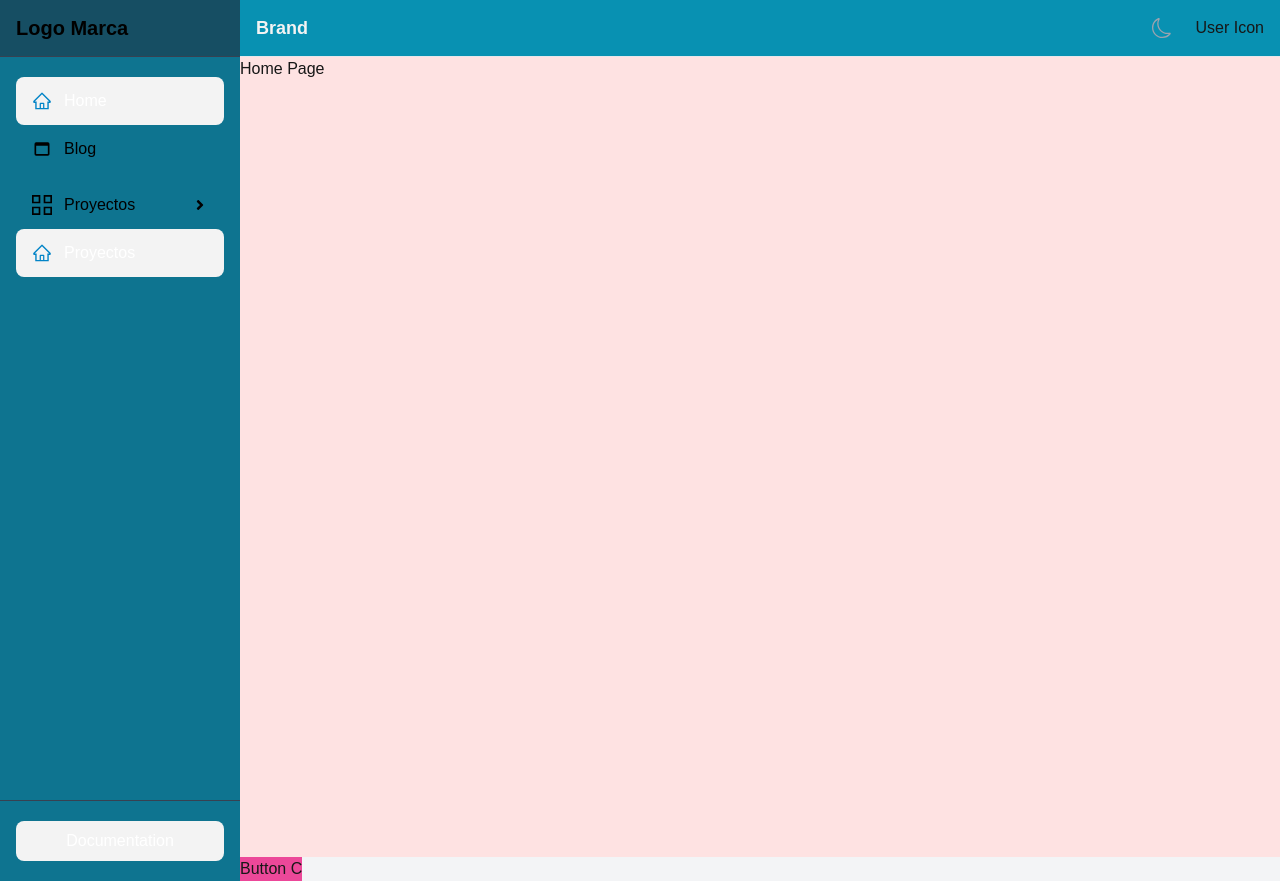
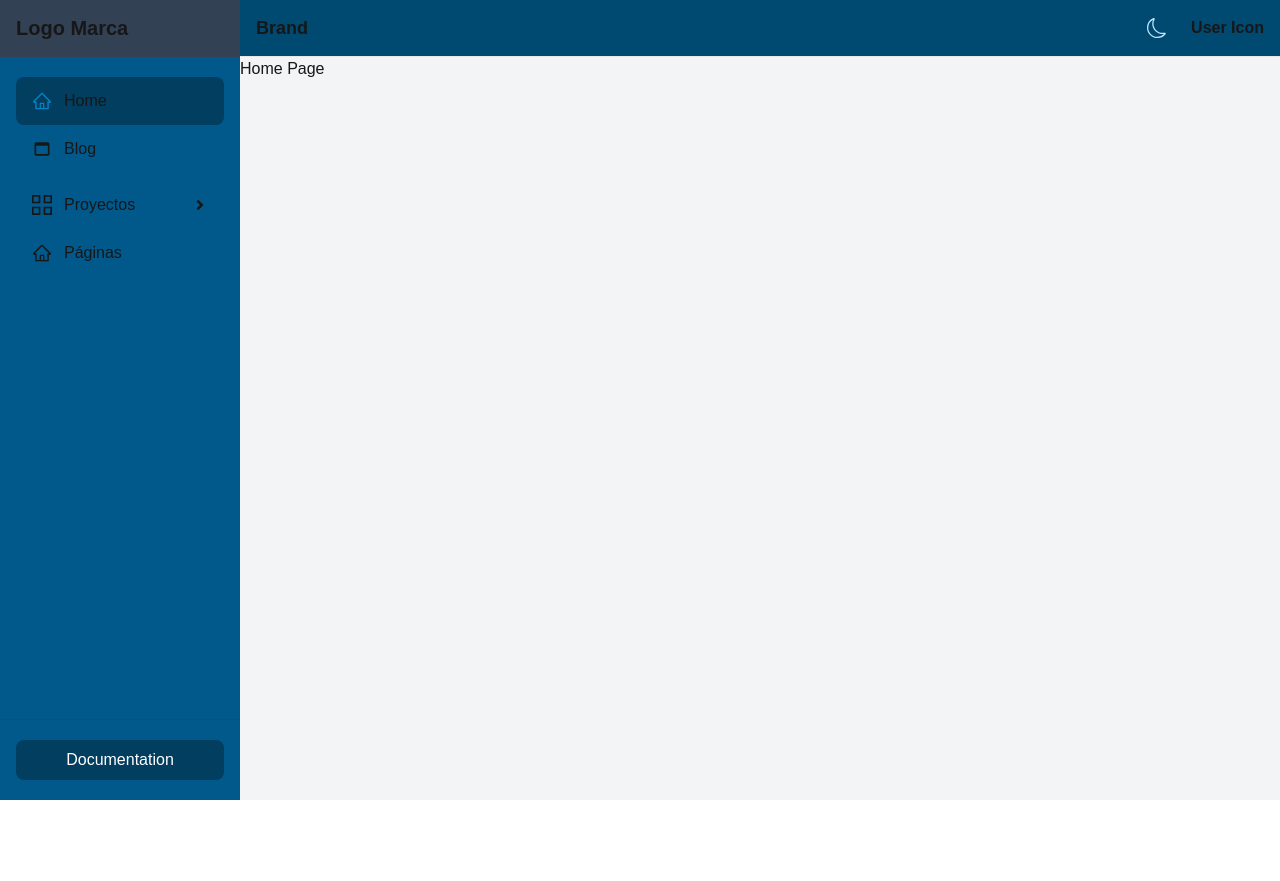
Before and after one commit to wisin007castro/base-next, a Next.js app: page / in a window 1280 px wide. After the commit the page ends 800 px from the top, so only its background shows below. Built offline with nearby package versions, Linux system fonts and the light colour scheme.

Commit message:
ajustando colores

```diff
--- a/app/components/layouts/Header.tsx
+++ b/app/components/layouts/Header.tsx
@@ -15,7 +15,7 @@ const Header = () => {
   }, [])
 
   return (
-    <header className='bg-cyan-600 dark:bg-brandOpacity border-b border-gray-200 dark:border-gray-700'>
+    <header className='bg-brand border-b border-gray-200 dark:border-gray-700'>
       <div className='w-full'>
         <div className='flex items-stretch justify-between h-14'>
           {/* Mobile Toggle Menu */}
@@ -24,25 +24,25 @@ const Header = () => {
               <button
                 onClick={toggleMenu}
                 className='p-2 hover:text-gray-100 dark:hover:bg-gray-700 rounded transition'
-                title='Show aside menu'
+                title='Mostrar menú'
               >
-                <FaAnglesLeft className='text-gray-700 dark:text-gray-300 cursor-pointer w-5 h-5' />
+                <FaAnglesLeft className='cursor-pointer w-5 h-5' />
               </button>
             )}
             {!open && (
               <button
                 onClick={toggleMenu}
                 className='p-2 hover:text-gray-100 dark:hover:bg-gray-700 rounded transition'
-                title='Show aside menu'
+                title='Mostrar menú'
               >
-                <FaAnglesRight className='text-gray-700 dark:text-gray-300 cursor-pointer w-5 h-5' />
+                <FaAnglesRight className='cursor-pointer w-5 h-5' />
               </button>
             )}
           </div>
 
           {/* Mobile Logo */}
           <div className='flex items-center flex-grow lg:flex-grow-0'>
-            <div className='text-lg font-bold text-brand dark:text-white px-4'>
+            <div className='text-lg font-bold px-4'>
               Brand
             </div>
           </div>
@@ -64,11 +64,11 @@ const Header = () => {
               {mounted && (theme === 'dark' ? (
                 <BsSun className='w-5 h-5 text-yellow-400' />
               ) : (
-                <BsMoon className='w-5 h-5 text-gray-400' />
+                <BsMoon className='w-5 h-5 text-sky-200' />
               ))}
             </button>
           </div>
-          <div className='flex items-center pr-4'>User Icon</div>
+          <div className='flex items-center pr-4 font-bold'>User Icon</div>
         </div>
       </div>
     </header>
--- a/app/components/layouts/Sidebar.tsx
+++ b/app/components/layouts/Sidebar.tsx
@@ -18,8 +18,8 @@ const Sidebar = () => {
       )}
 
       <aside className={`
-        bg-cyan-700 text-black
-        dark:bg-brandOpacity dark:text-white
+        bg-sidebar
+
         overflow-y-auto overflow-x-hidden
         transition-all duration-300 ease-in-out
         ${open ? "w-60 visible" : "w-0 invisible"}
@@ -30,7 +30,7 @@ const Sidebar = () => {
         z-40
       `}>
         {/* Aside Logo */}
-        <div className='flex-shrink-0 px-4 border-b border-gray-700 bg-cyan-900'>
+        <div className='flex-shrink-0 px-4 border-b border-gray-700 bg-slate-700'>
           <a href="/" className='text-xl font-bold h-14 grid grid-cols-1 content-center hover:text-brand/80 transition'>
             Logo Marca
           </a>
@@ -49,7 +49,7 @@ const Sidebar = () => {
 
         {/* Aside Footer */}
         <div className='flex-shrink-0 px-4 py-5 border-t border-gray-700'>
-          <button className='w-full px-4 py-2 bg-brand hover:bg-brand/90 text-white font-medium rounded-lg transition'>
+          <button className='w-full px-4 py-2 bg-brand-opacity hover:bg-brand/90 text-white font-medium rounded-lg transition'>
             Documentation
           </button>
         </div>
--- a/app/components/layouts/components/MenuItem.tsx
+++ b/app/components/layouts/components/MenuItem.tsx
@@ -22,7 +22,7 @@ const MenuItem = ({ item }: MenuItemProps) => {
       <div className='space-y-1'>
         <div
           onClick={() => setExpanded(!expanded)}
-          className='flex items-center px-4 py-3 cursor-pointer rounded-lg transition group hover:bg-brand'
+          className='flex items-center px-4 py-3 cursor-pointer rounded-lg transition group hover:bg-brand-opacity'
         >
           {Icon && <Icon className='w-5 h-5 mr-3 group-hover:text-sky-600' />}
           <span className='font-medium flex-1'>{item.label}</span>
@@ -38,7 +38,7 @@ const MenuItem = ({ item }: MenuItemProps) => {
               const SubIcon = subitem.icon
               return (
                 <Link key={subitem.id} href={subitem.href || '#'}>
-                  <div className='flex items-center px-4 py-3 cursor-pointer rounded-lg transition group hover:bg-brand'>
+                  <div className='flex items-center px-4 py-3 cursor-pointer rounded-lg transition group hover:bg-brand-opacity'>
                     {SubIcon && <SubIcon className='w-4 h-4 mr-3 group-hover:text-sky-600' />}
                     <span className='font-medium text-sm'>{subitem.label}</span>
                   </div>
@@ -57,7 +57,7 @@ const MenuItem = ({ item }: MenuItemProps) => {
 
   return (
     <Link href={item.href}>
-      <div className={`flex items-center px-4 py-3 cursor-pointer rounded-lg transition group ${isActive ? 'bg-brand text-white' : 'hover:bg-brand'}`}>
+      <div className={`flex items-center px-4 py-3 cursor-pointer rounded-lg transition group ${isActive ? 'bg-brand-opacity' : 'hover:bg-brand-opacity'}`}>
         {Icon && <Icon className={`w-5 h-5 mr-3 text-bold ${isActive ? 'text-sky-600' : 'group-hover:text-sky-600'}`} />}
         <span className='font-medium'>{item.label}</span>
       </div>
--- a/app/constants/menu.ts
+++ b/app/constants/menu.ts
@@ -41,8 +41,8 @@ export const optionMenus: OptionMenu[] = [
   },
   {
     id: 'paginas',
-    label: 'Proyectos',
-    href: '/',
+    label: 'Páginas',
+    href: '/paginas',
     icon: AiOutlineHome,
   },
 ]
--- a/app/globals.css
+++ b/app/globals.css
@@ -5,8 +5,9 @@
 :root {
   --background: #ffffff;
   --foreground: #171717;
-  --color-brand: #f3f3f3;
-  --color-brand-opacity: #fafafa;
+  --color-brand: oklch(38.77% 0.09082 241.284);
+  --color-brand-opacity: oklch(33.63% 0.0761 240.38 / 0.89);
+  --sidebar-background: oklch(44.3% 0.11 240.79);
 }
 
 @theme inline {
@@ -18,11 +19,16 @@
 
 @media (prefers-color-scheme: dark) {
   :root {
-    --background: #0a0a0a;
-    --foreground: #ededed;
-    --color-brand: #0f1224;
-    --color-brand-opacity: #181c32;
+    --background: #ffffff;
+    --foreground: #171717;
+    --color-brand: oklch(38.77% 0.09082 241.284);
+    --color-brand-opacity: oklch(33.63% 0.0761 240.38 / 0.89);
+
   }
+}
+
+.bg-sidebar {
+  background-color: var(--sidebar-background);
 }
 
 /* Class-based dark mode (used by ThemeContext toggling `document.documentElement.classList`) */
@@ -31,7 +37,14 @@
   --foreground: #ededed;
   --color-brand: #0f1224;
   --color-brand-opacity: #181c32;
+
+  .bg-sidebar {
+    background-color: var(--color-brand);
+  }
+
 }
+
+
 
 body {
   background: var(--background);
--- a/app/page.tsx
+++ b/app/page.tsx
@@ -1,8 +1,7 @@
 export default function Home() {
   return (
     <div>
-      <h1 className="bg-red-100 w-full min-h-screen"> Home Page</h1>
-      <button className="bg-pink-500">Button C</button>
+      <h1 className="w-full"> Home Page</h1>
     </div>
   );
 }
--- a/tailwind.config.js
+++ b/tailwind.config.js
@@ -10,7 +10,7 @@ module.exports = {
     extend: {
       colors: {
         brand: 'var(--color-brand)',
-        brandOpacity: 'var(--color-brand-opacity)',
+        'brand-opacity': 'var(--color-brand-opacity)',
       },
     },
   },
```
